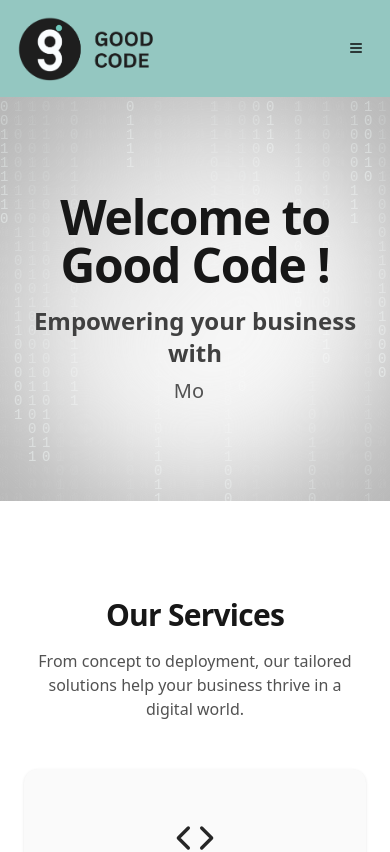
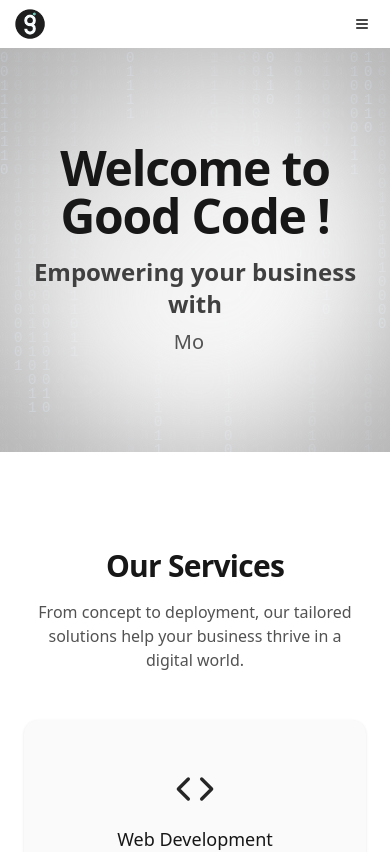
Before and after one commit to Good-Codes/home-site, a Next.js app: page / in a window 390 px wide. Shown: the top 852 px of the page. Built offline with nearby package versions, Linux system fonts and the light colour scheme.

Commit message:
feat(navbar): update styling for improved layout and responsiveness fix(services): adjust hover shadow effect for better visibility style(matrix-background): define font color for consistency chore: update dark and light mode logo images

```diff
--- a/components/navbar.tsx
+++ b/components/navbar.tsx
@@ -28,32 +28,33 @@ export default function Navbar() {
       variants={headerVariants}
       initial="hidden"
       animate="visible"
-      className="sticky top-0 z-50 w-full bg-[#67AFA7]/70 backdrop-blur"
+      className="sticky top-0 z-50 w-full bg-background"
     >
-      <nav className="container mx-auto flex items-center justify-between px-4 py-4">
+      <nav className="container mx-auto flex items-center justify-between px-3 py-1.5 md:px-4 md:py-2">
         {/* Brand */}
-        <Link href="/" className="flex w-[140px] shrink-0 items-center">
+        <Link href="/" className="flex h-9 w-9 shrink-0 items-center md:h-10 md:w-10">
           <Image
             src={theme === "dark" ? "/dark_mode_logo.png" : "/light_mode_logo.png"}
             alt="GoodCode Logo"
-            width={180}
-            height={60}
-            className="h-auto w-full object-contain"
+            width={50}
+            height={50}
+            sizes="(min-width: 768px) 50px, 50px"
+            className="h-full w-full object-contain"
             priority
           />
         </Link>
 
         {/* Desktop links */}
-        <div className="hidden gap-9 md:flex">
+        <div className="hidden gap-6 md:flex">
           <NavLink href="#services">Services</NavLink>
           <NavLink href="#contact">Contact</NavLink>
           <NavLink href="/about">About us</NavLink>
         </div>
 
         {/* Desktop CTA */}
-        <div className="hidden md:flex md:items-center md:gap-2">
-          <Button variant="ghost" size="icon" onClick={toggleTheme}>
-            {theme === "dark" ? <Sun className="h-5 w-5" /> : <Moon className="h-5 w-5" />}
+        <div className="hidden md:flex md:items-center md:gap-1.5">
+          <Button variant="ghost" size="icon" onClick={toggleTheme} className="size-8">
+            {theme === "dark" ? <Sun className="h-4 w-4" /> : <Moon className="h-4 w-4" />}
           </Button>
           <Link href="#contact">
             <Button size="sm">Get a Quote</Button>
@@ -63,13 +64,13 @@ export default function Navbar() {
         {/* Mobile menu */}
         <Sheet>
           <SheetTrigger asChild>
-            <Button variant="ghost" size="icon" className="md:hidden">
-              <Menu className="h-5 w-5" />
+            <Button variant="ghost" size="icon" className="size-8 md:hidden">
+              <Menu className="h-4 w-4" />
             </Button>
           </SheetTrigger>
           <SheetContent side="right" className="flex flex-col gap-6 p-6">
-            <Button variant="ghost" size="icon" onClick={toggleTheme} className="self-end">
-              {theme === "dark" ? <Sun className="h-5 w-5" /> : <Moon className="h-5 w-5" />}
+            <Button variant="ghost" size="icon" onClick={toggleTheme} className="size-8 self-end">
+              {theme === "dark" ? <Sun className="h-4 w-4" /> : <Moon className="h-4 w-4" />}
             </Button>
             <NavLink href="/about">About us</NavLink>
             <NavLink href="#services">Services</NavLink>
@@ -102,8 +103,8 @@ function NavLink({
       className="
         text-sm font-medium
         transition duration-300 ease-in-out
-        hover:text-blue-600 dark:hover:text-blue-400
-        hover:[text-shadow:0_0_8px_rgba(59,130,246,0.7)]
+        hover:text-[#67AFA7] dark:hover:text-[#67AFA7]
+        hover:[text-shadow:0_0_20px_#67AFA7] dark:hover:[text-shadow:0_0_20px_#67AFA7]
       "
     >
       {children}
--- a/components/services.tsx
+++ b/components/services.tsx
@@ -54,7 +54,7 @@ export default function Services() {
                   border-transparent bg-neutral-50 dark:bg-neutral-800/50 backdrop-blur-sm
                   transform transition duration-300 ease-in-out
                   hover:-translate-y-1 hover:scale-105
-                  hover:shadow-lg hover:shadow-[#6A7A78] dark:hover:shadow-[#67AFA7]/70
+                  hover:shadow-lg hover:shadow-[#6A7A78] dark:hover:shadow-[#67AFA7]
                 "
               >
                 <CardContent className="flex flex-col items-center p-6">
--- a/components/ui/matrix-background.tsx
+++ b/components/ui/matrix-background.tsx
@@ -25,7 +25,7 @@ export default function MatrixBackground() {
       ctx.fillStyle = "rgba(0,0,0,0.05)"
       ctx.fillRect(0, 0, canvas.width, canvas.height)
 
-      ctx.fillStyle = "#6A7A78" // your logo blue
+      ctx.fillStyle = "#2D4159" // your logo blue
       ctx.font = `${fontSize}px monospace`
 
       for (let i = 0; i < drops.length; i++) {
```
Also changed, not shown: public/dark_mode_logo.png, public/light_mode_logo.png.
